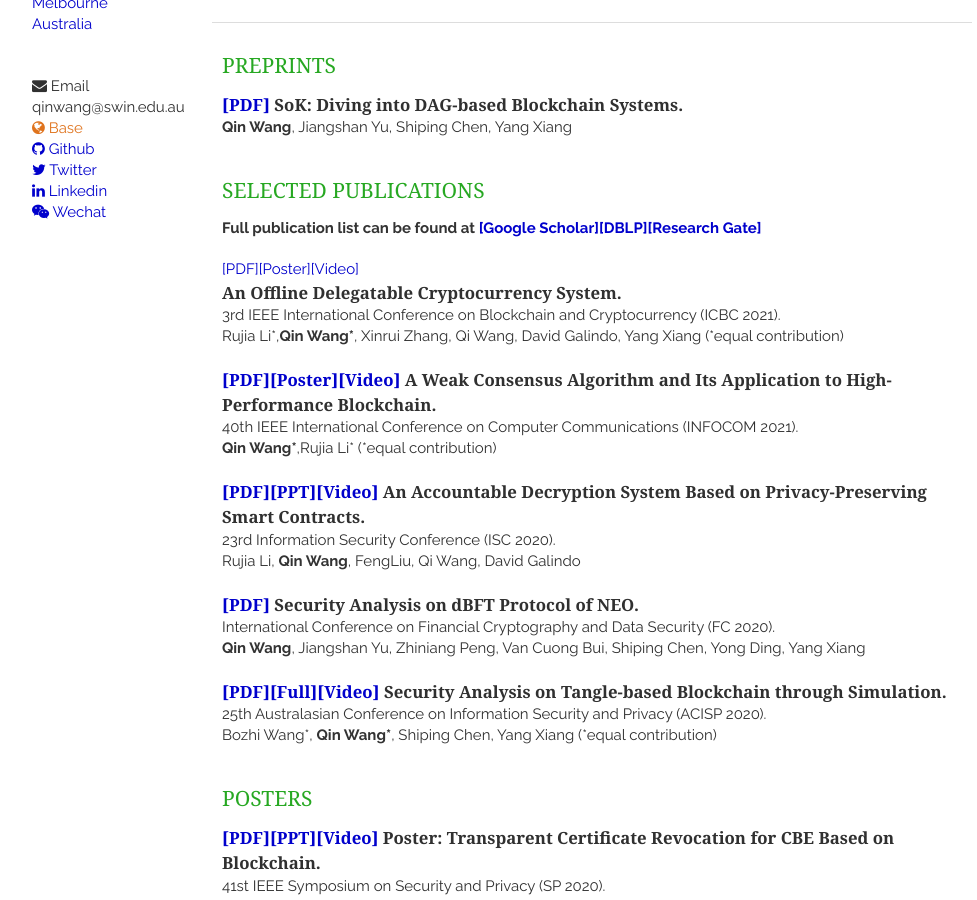
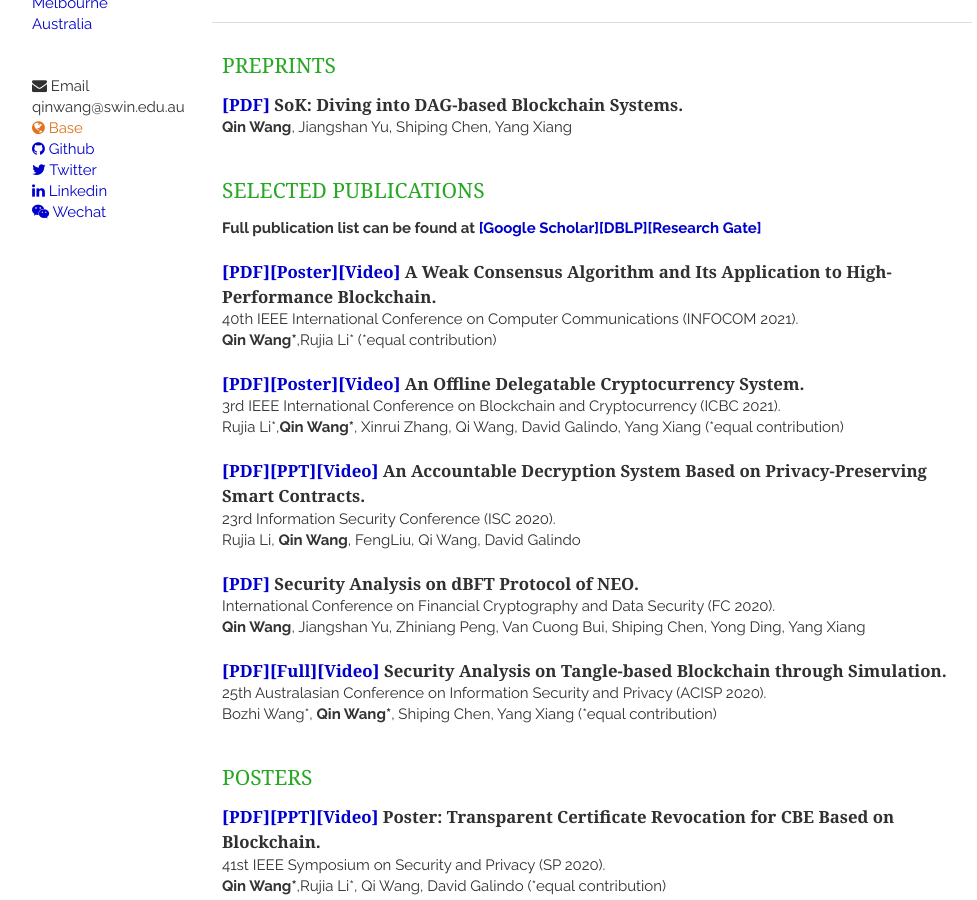
Before and after one commit to AaronWang-git/qinwang-git.github.io, a Jekyll site: the page built from index.html, in a window 1280 px wide and 900 px high, scrolled down 325 px. Shown: the whole window, without its empty margins (138-1115 px from the left). Built offline with Jekyll 4.4.1, drawn with Linux system fonts in a browser that asks for light colours; nearby versions of some CDN libraries; the list of posts is cut into pages by our own code; some of the changed lines change nothing that is shown.

Commit message:
Update publications.html

```diff
--- a/_includes/publications.html
+++ b/_includes/publications.html
@@ -21,17 +21,6 @@
     </article>
 
 
-
-    <article>
-        <header>
-            <a href = "https://arxiv.org/abs/2103.12905" target="_blank">[PDF]</a><a href = "https://www.ndss-symposium.org/wp-content/uploads/NDSS2021posters_paper_14.pdf" target="_blank">[Poster]</a><a href = "https://www.youtube.com/watch?v=sX72TvJJk-s&t=411s" target="_blank">[Video]</a>
-            <h1>An Offline Delegatable Cryptocurrency System.</h1>
-            3rd IEEE International Conference on Blockchain and Cryptocurrency (ICBC 2021).
-            <br>Rujia Li<sup>*</sup>,<strong>Qin Wang<sup>*</sup></strong>, Xinrui Zhang, Qi Wang, David Galindo, Yang Xiang  (*equal contribution)
-       </header>
-    </article>
-
-
     <article>
         <header>
             <h1><a href = "https://arxiv.org/abs/2102.00872">[PDF]</a><a href = "https://www.ndss-symposium.org/wp-content/uploads/NDSS2021posters_paper_5.pdf" target="_blank">[Poster]</a><a href = "https://youtu.be/G5HO9kobm6Y" target="_blank">[Video]</a>
@@ -44,11 +33,22 @@
 
     <article>
         <header>
+            <h1><a href = "https://arxiv.org/abs/2103.12905" target="_blank">[PDF]</a><a href = "https://www.ndss-symposium.org/wp-content/uploads/NDSS2021posters_paper_14.pdf" target="_blank">[Poster]</a><a href = "https://www.youtube.com/watch?v=sX72TvJJk-s&t=411s" target="_blank">[Video]</a>
+            An Offline Delegatable Cryptocurrency System.</h1>
+            3rd IEEE International Conference on Blockchain and Cryptocurrency (ICBC 2021).
+            <br>Rujia Li<sup>*</sup>,<strong>Qin Wang<sup>*</sup></strong>, Xinrui Zhang, Qi Wang, David Galindo, Yang Xiang  (*equal contribution)
+       </header>
+    </article>
+
+
+    <article>
+        <header>
             <h1><a href = "https://link.springer.com/chapter/10.1007/978-3-030-62974-8_21" target="_blank">[PDF]</a><a href = "http://rujia.uk/ppt/isc20.pdf" target="_blank">[PPT]</a><a href = "https://www.youtube.com/watch?v=UF-yFuIEYe8&t=29s" target="_blank">[Video]</a> An Accountable Decryption System Based on Privacy-Preserving Smart Contracts.</h1>
             23rd Information Security Conference (ISC 2020).
             <br>Rujia Li, <strong>Qin Wang</strong>, FengLiu, Qi Wang, David Galindo
        </header>
     </article>
+
 
   <article>
         <header>
@@ -57,6 +57,7 @@
             <br><strong>Qin Wang</strong>, Jiangshan Yu, Zhiniang Peng, Van Cuong Bui, Shiping Chen, Yong Ding, Yang Xiang
        </header>
     </article>
+
 
   <article>
         <header>
```
